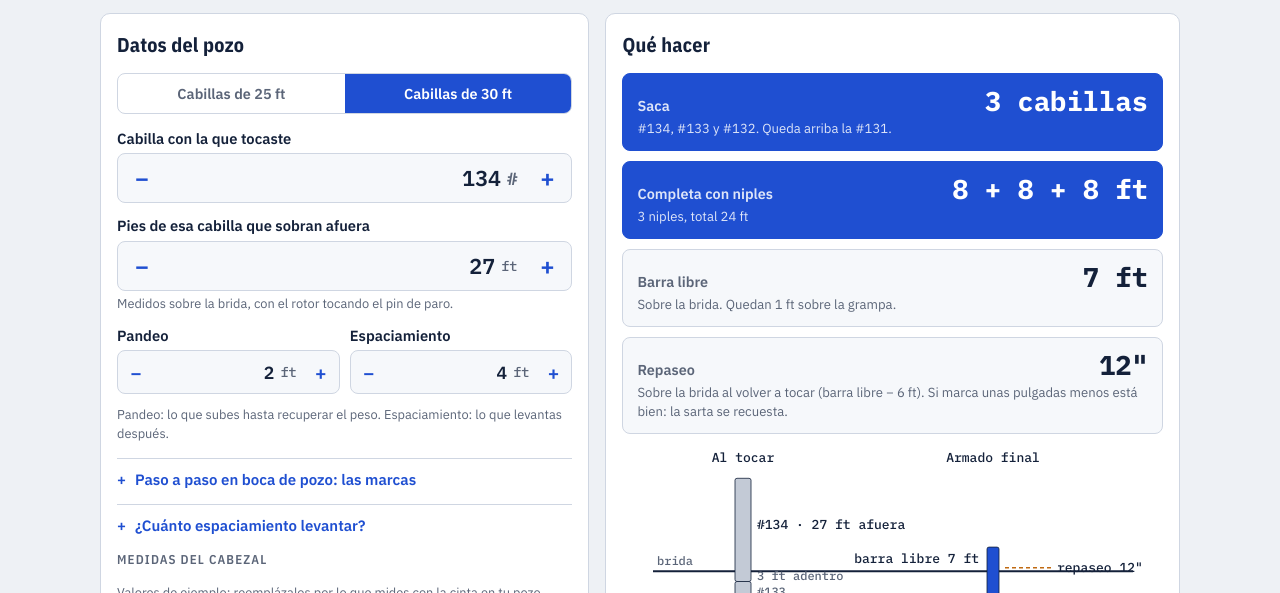
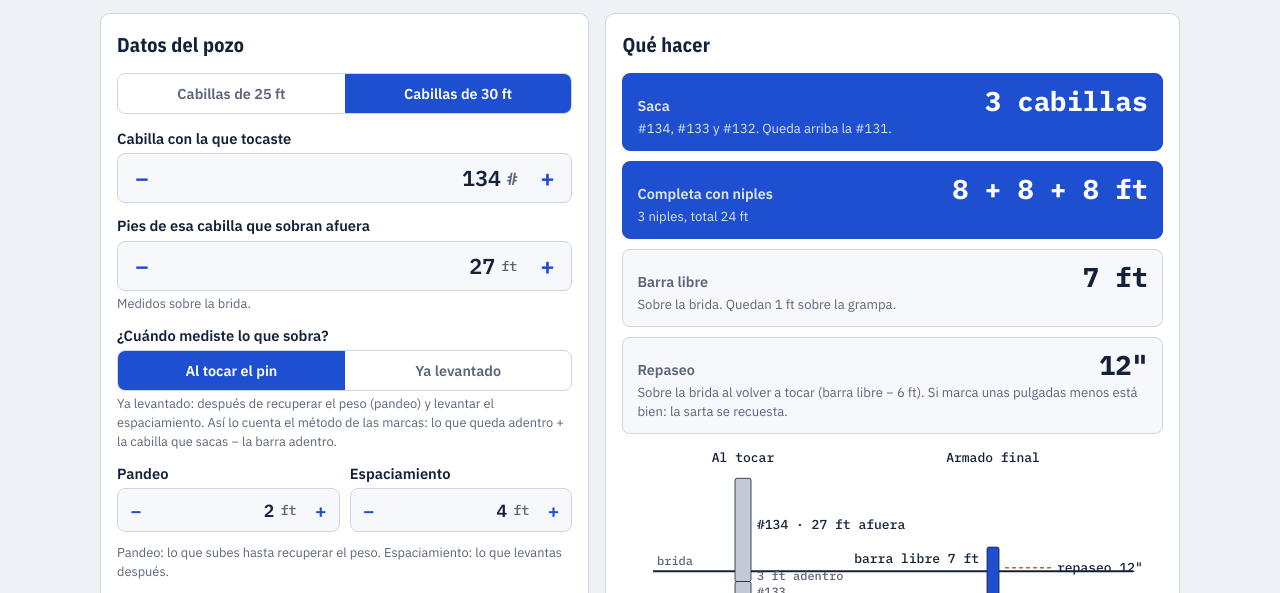
Before and after one commit to cesarrojas321/espaciamiento-bcp, a plain HTML site: page index.html in a window 1280 px wide. Shown: the part 178-771 px from the top of the page. Drawn offline with nearby package versions, Linux system fonts and the light colour scheme.

Commit message:
Opción para medir lo que sobra ya levantado (método de las marcas)

```diff
--- a/index.html
+++ b/index.html
@@ -187,7 +187,8 @@ body{background:var(--e-bg);color:var(--e-ink);margin:0}
       <div class="esp-seg" role="group" aria-label="Largo de las cabillas"><button type="button" data-largo="25" aria-pressed="false">Cabillas de 25 ft</button><button type="button" data-largo="30" aria-pressed="true">Cabillas de 30 ft</button></div>
       <div class="esp-campos">
         <div class="esp-campo"><label for="esp-cabilla">Cabilla con la que tocaste</label><div class="esp-step"><button type="button" data-delta="-1" data-para="cabilla" aria-label="Restar 1">−</button><input id="esp-cabilla" data-k="cabilla" type="number" inputmode="decimal" step="1" min="1" value="134"><span class="u"><span class="pre">#</span></span><button type="button" data-delta="1" data-para="cabilla" aria-label="Sumar 1">+</button></div></div>
-        <div class="esp-campo"><label for="esp-afuera">Pies de esa cabilla que sobran afuera</label><div class="esp-step"><button type="button" data-delta="-0.5" data-para="afuera" aria-label="Restar 0.5">−</button><input id="esp-afuera" data-k="afuera" type="number" inputmode="decimal" step="0.5" min="0" value="27"><span class="u">ft</span><button type="button" data-delta="0.5" data-para="afuera" aria-label="Sumar 0.5">+</button></div><small>Medidos sobre la brida, con el rotor tocando el pin de paro.</small></div>
+        <div class="esp-campo"><label for="esp-afuera">Pies de esa cabilla que sobran afuera</label><div class="esp-step"><button type="button" data-delta="-0.5" data-para="afuera" aria-label="Restar 0.5">−</button><input id="esp-afuera" data-k="afuera" type="number" inputmode="decimal" step="0.5" min="0" value="27"><span class="u">ft</span><button type="button" data-delta="0.5" data-para="afuera" aria-label="Sumar 0.5">+</button></div><small>Medidos sobre la brida.</small></div>
+        <div class="esp-campo"><span style="font-weight:600;font-size:.92rem">¿Cuándo mediste lo que sobra?</span><div class="esp-seg" role="group" aria-label="Cuándo mediste lo que sobra"><button type="button" data-medido="tocar" aria-pressed="true">Al tocar el pin</button><button type="button" data-medido="levantado" aria-pressed="false">Ya levantado</button></div><small>Ya levantado: después de recuperar el peso (pandeo) y levantar el espaciamiento. Así lo cuenta el método de las marcas: lo que queda adentro + la cabilla que sacas − la barra adentro.</small></div>
         <div class="esp-dos">
           <div class="esp-campo"><label for="esp-pandeo">Pandeo</label><div class="esp-step"><button type="button" data-delta="-0.5" data-para="pandeo" aria-label="Restar 0.5">−</button><input id="esp-pandeo" data-k="pandeo" type="number" inputmode="decimal" step="0.5" min="0" value="2"><span class="u">ft</span><button type="button" data-delta="0.5" data-para="pandeo" aria-label="Sumar 0.5">+</button></div></div>
           <div class="esp-campo"><label for="esp-espacio">Espaciamiento</label><div class="esp-step"><button type="button" data-delta="-0.5" data-para="espacio" aria-label="Restar 0.5">−</button><input id="esp-espacio" data-k="espacio" type="number" inputmode="decimal" step="0.5" min="0" value="4"><span class="u">ft</span><button type="button" data-delta="0.5" data-para="espacio" aria-label="Sumar 0.5">+</button></div></div>
@@ -229,7 +230,7 @@ body{background:var(--e-bg);color:var(--e-ink);margin:0}
         <div class="esp-campo"><label for="esp-rotorNiple">Rotor + niple de maniobra (+ cuello)</label><div class="esp-step"><button type="button" data-delta="-0.5" data-para="rotorNiple" aria-label="Restar 0.5">−</button><input id="esp-rotorNiple" data-k="rotorNiple" type="number" inputmode="decimal" step="0.5" min="0" value="36.46"><span class="u">ft</span><button type="button" data-delta="0.5" data-para="rotorNiple" aria-label="Sumar 0.5">+</button></div><small>Para calcular la profundidad del rotor. Ej.: rotor 32,46 ft + niple 4 ft.</small></div>
         <div class="esp-campo"><span style="font-weight:600;font-size:.92rem">Niples de cabilla que tienes</span><div class="esp-chips"><button type="button" data-niple="1" aria-pressed="false">1 ft</button><button type="button" data-niple="2" aria-pressed="true">2 ft</button><button type="button" data-niple="3" aria-pressed="false">3 ft</button><button type="button" data-niple="4" aria-pressed="true">4 ft</button><button type="button" data-niple="6" aria-pressed="true">6 ft</button><button type="button" data-niple="8" aria-pressed="true">8 ft</button><button type="button" data-niple="10" aria-pressed="true">10 ft</button><button type="button" data-niple="12" aria-pressed="false">12 ft</button></div><small>Se combinan hasta 3 niples.</small></div>
       </div></details>
-      <div class="esp-ej"><button type="button" data-ejemplo="a">Ejemplo A: #120, 15 ft</button><button type="button" data-ejemplo="b">Ejemplo B: #134, 27 ft</button><button type="button" data-ejemplo="c">Ejemplo C: 25 ft, #120, 10 ft</button></div>
+      <div class="esp-ej"><button type="button" data-ejemplo="a">Ejemplo A: #120, 15 ft</button><button type="button" data-ejemplo="b">Ejemplo B: #134, 27 ft</button><button type="button" data-ejemplo="c">Ejemplo C: 25 ft, #120, 15 ft ya levantado</button></div>
     </section>
     <section class="esp-panel" aria-label="Resultado" aria-live="polite">
       <h2>Qué hacer</h2>
@@ -339,6 +340,7 @@ const DEF = {
   largoCabilla: 30,
   cabilla: 134,
   afuera: 27,
+  medido: "tocar", // "tocar": lo que sobra se midió al tocar el pin; "levantado": ya con pandeo + espaciamiento
   pandeo: 2,
   espacio: 4,
   barraPulida: 40,
@@ -394,11 +396,13 @@ function cuentaDeCampo(entrada = {}) {
   const pila = (d.prensa + d.cabezal + d.grampa) / 12;
   const barraLibre = d.barraLibreFija > 0 ? d.barraLibreFija : (d.prensa + d.cabezal + d.grampa + d.stick) / 12;
   const adentro = d.barraPulida - barraLibre;
-  const adentroAlTocar = Lr - d.afuera;
+  const afueraAlTocar = d.medido === "levantado" ? d.afuera - levantado : d.afuera;
+  const adentroAlTocar = Lr - afueraAlTocar;
   const h0 = adentroAlTocar - levantado;
 
   if (d.afuera < 0 || d.afuera > Lr) avisos.push(`Lo que sobra afuera tiene que estar entre 0 y ${Lr} ft (el largo de la cabilla).`);
   if (levantado <= 0) avisos.push("Pandeo + espaciamiento tiene que ser mayor que cero.");
+  if (d.medido === "levantado" && afueraAlTocar < 0) avisos.push("Ya levantado no pueden sobrar menos pies que lo levantado: revisa lo medido.");
   if (adentro <= 0) avisos.push("La barra libre no puede ser mayor que la barra pulida.");
   if (avisos.length) return { ok: false, avisos, d };
 
@@ -430,10 +434,10 @@ function cuentaDeCampo(entrada = {}) {
   const sacar = Array.from({ length: k }, (_, i) => d.cabilla - i);
   const queda = d.cabilla - k;
   return {
-    ok: true, d, avisos, levantado, barraLibre, pila, adentro, adentroAlTocar, h0, k, hueco, niplesNecesarios,
+    ok: true, d, avisos, levantado, afueraAlTocar, barraLibre, pila, adentro, adentroAlTocar, h0, k, hueco, niplesNecesarios,
     exacta: comb.exacta, elegida, alternativa, sacar, queda,
-    profundidad: d.cabilla * Lr - d.afuera + d.rotorNiple,
-    fondoFinal: d.cabilla * Lr - d.afuera + d.rotorNiple - levantado,
+    profundidad: d.cabilla * Lr - afueraAlTocar + d.rotorNiple,
+    fondoFinal: d.cabilla * Lr - afueraAlTocar + d.rotorNiple - levantado,
   };
 }
 
@@ -472,13 +476,13 @@ const fmt = (v, d = 0) => Number(v).toLocaleString("es-VE", { minimumFractionDig
 const ft = (v) => fmt(v, Number.isInteger(Math.round(v * 100) / 100) ? 0 : 1).replace(/,0$/, "");
 const GUARDAR = "espaciamiento-bcp-v2";
 const EJEMPLOS = {
-  a: { largoCabilla: 30, cabilla: 120, afuera: 15, pandeo: 2, espacio: 3 },
-  b: { largoCabilla: 30, cabilla: 134, afuera: 27, pandeo: 2, espacio: 4, rotorNiple: 36.46 },
-  c: { largoCabilla: 25, cabilla: 120, afuera: 10, pandeo: 2, espacio: 3 },
+  a: { largoCabilla: 30, cabilla: 120, afuera: 15, medido: "tocar", pandeo: 2, espacio: 3 },
+  b: { largoCabilla: 30, cabilla: 134, afuera: 27, medido: "tocar", pandeo: 2, espacio: 4, rotorNiple: 36.46 },
+  c: { largoCabilla: 25, cabilla: 120, afuera: 15, medido: "levantado", pandeo: 2, espacio: 3 },
 };
 function dibujo(r) {
   const d = r.d, e = r.elegida, Lr = d.largoCabilla;
-  const arriba = Math.max(d.afuera, e.barraLibre) + 3, abajo = r.hueco + 6;
+  const arriba = Math.max(r.afueraAlTocar, e.barraLibre) + 3, abajo = r.hueco + 6;
   const H = 360, s = (H - 40) / (arriba + abajo), y0 = 20 + arriba * s;
   const Y = (pies) => y0 + pies * s;
   const W = 520, xa = 110, xb = 360, w = 16;
@@ -488,9 +492,9 @@ function dibujo(r) {
   g += '<line x1="20" x2="' + (W - 20) + '" y1="' + y0.toFixed(1) + '" y2="' + y0.toFixed(1) + '" stroke="var(--e-ink)" stroke-width="2"/>';
   g += t(24, y0 - 6, "brida", "start", "t2");
   g += t(xa, 14, "Al tocar", "middle") + t(xb, 14, "Armado final", "middle");
-  const topA = Y(-d.afuera), finA = Y(Lr - d.afuera);
+  const topA = Y(-r.afueraAlTocar), finA = Y(Lr - r.afueraAlTocar);
   g += rect(xa, topA, finA, "var(--e-rod)");
-  g += t(xa + 14, (topA + y0) / 2 + 4, "#" + d.cabilla + " · " + ft(d.afuera) + " ft afuera");
+  g += t(xa + 14, (topA + y0) / 2 + 4, "#" + d.cabilla + " · " + ft(r.afueraAlTocar) + " ft afuera");
   g += t(xa + 14, (y0 + finA) / 2 + 4, ft(r.adentroAlTocar) + " ft adentro", "start", "t2");
   g += rect(xa, finA, Math.min(H - 4, finA + Lr * s), "var(--e-rod)");
   g += t(xa + 14, Math.min(H - 8, finA + 14), "#" + (d.cabilla - 1), "start", "t2");
@@ -515,18 +519,20 @@ function init(root) {
   const sincronizar = () => {
     qa("[data-k]").forEach((el) => { if (el.dataset.k in st) el.value = st[el.dataset.k]; });
     qa("[data-largo]").forEach((b) => b.setAttribute("aria-pressed", String(+b.dataset.largo === st.largoCabilla)));
+    qa("[data-medido]").forEach((b) => b.setAttribute("aria-pressed", String(b.dataset.medido === (st.medido || "tocar"))));
     qa("[data-fijo]").forEach((b) => b.setAttribute("aria-pressed", String(+b.dataset.fijo === (st.barraLibreFija || 0))));
     qa("[data-niple]").forEach((b) => b.setAttribute("aria-pressed", String(st.niples.includes(+b.dataset.niple))));
   };
   const out = (k, v) => { const el = q('[data-o="' + k + '"]'); if (el) el.textContent = v; };
   function ayuda() {
     const sel = q('[data-ay="diam"]'); if (!sel) return {};
-    const pies = Math.max(0, st.cabilla * st.largoCabilla - st.afuera);
+    const afT = st.medido === "levantado" ? st.afuera - st.pandeo - st.espacio : st.afuera;
+    const pies = Math.max(0, st.cabilla * st.largoCabilla - afT);
     const F = parseFloat(q('[data-k="ayF"]').value) || 0, hol = parseFloat(q('[data-k="ayH"]').value) || 0;
     const r = sarta(sel.value, pies, 1.0, F);
     const hooke = (r.porCarga + hol) / 12, regla = r.regla / 12, pie = pies / 1000;
     out("ayProf", fmt(pies) + " ft");
-    out("ayProfTxt", "Cabilla #" + st.cabilla + " × " + ft(st.largoCabilla) + " ft − " + ft(st.afuera) + " ft que sobran = " + fmt(pies) + " ft (solo cabillas; si hay niples en la sarta, súmalos).");
+    out("ayProfTxt", "Cabilla #" + st.cabilla + " × " + ft(st.largoCabilla) + " ft − " + ft(afT) + " ft que sobraban al tocar = " + fmt(pies) + " ft (solo cabillas; si hay niples en la sarta, súmalos).");
     out("ayPie", ft(pie) + " ft"); out("ayPieTxt", "1 ft × " + fmt(pies / 1000, 2) + " miles de pies. Equivale a 12 pulgadas por cada 1000 ft: la regla de la cabilla de 1 pulgada.");
     out("ayHooke", ft(hooke) + " ft"); out("ayHookeTxt", fmt(r.porCarga, 1) + '" de estiramiento con ' + fmt(F) + " lb a " + fmt(pies) + " ft + " + fmt(hol) + '" de holgura');
     out("ayRegla", ft(regla) + " ft"); out("ayReglaTxt", CABILLAS[sel.value].regla + '" por cada 1000 ft × ' + fmt(pies / 1000, 2) + " (conservadora, supone unas 25.000 lb)");
@@ -566,7 +572,7 @@ function init(root) {
     const pasos = q('[data-o="pasos"]');
     if (pasos) pasos.innerHTML = [
       "Levantado: pandeo + espaciamiento = <b>" + ft(st.pandeo) + " + " + ft(st.espacio) + " = " + ft(r.levantado) + " ft</b>.",
-      "De la #" + st.cabilla + " quedaban " + ft(r.adentroAlTocar) + " ft adentro; después de levantar quedan <b>" + ft(r.h0) + " ft</b>.",
+      st.medido === "levantado" ? "Ya levantado, de la #" + st.cabilla + " sobran " + ft(st.afuera) + " ft afuera y quedan <b>" + ft(r.h0) + " ft</b> adentro (al tocar quedaban " + ft(r.adentroAlTocar) + ")." : "De la #" + st.cabilla + " quedaban " + ft(r.adentroAlTocar) + " ft adentro; después de levantar quedan <b>" + ft(r.h0) + " ft</b>.",
       "Barra que va adentro: " + ft(st.barraPulida) + " − " + ft(r.barraLibre) + " = <b>" + ft(r.adentro) + " ft</b>.",
       r.k > 1 ? ft(r.h0) + " ft no alcanzan para " + ft(r.adentro) + ": se sacan " + r.k + " cabillas y el hueco queda en <b>" + ft(r.hueco) + " ft</b>." : "Se saca la #" + st.cabilla + ": el hueco es <b>" + ft(r.hueco) + " ft</b>.",
       "Niples: " + ft(r.hueco) + " − " + ft(r.adentro) + " = <b>" + ft(r.niplesNecesarios) + " ft</b>" + (r.exacta ? "." : "; no hay combinación exacta, se usan " + ft(e.total) + " ft y la barra libre queda en " + fmtPies(e.barraLibre) + "."),
@@ -585,6 +591,7 @@ function init(root) {
   qa("[data-niple]").forEach((b) => b.addEventListener("click", () => {
     const n = +b.dataset.niple; st.niples = st.niples.includes(n) ? st.niples.filter((x) => x !== n) : [...st.niples, n].sort((a, c) => a - c); sincronizar(); render();
   }));
+  qa("[data-medido]").forEach((b) => b.addEventListener("click", () => { st.medido = b.dataset.medido; sincronizar(); render(); }));
   qa("[data-ejemplo]").forEach((b) => b.addEventListener("click", () => { st = { ...st, ...EJEMPLOS[b.dataset.ejemplo], barraLibreFija: 0, prensa: 24, cabezal: 42, grampa: 6, stick: 12 }; sincronizar(); render(); }));
   qa('[data-ay], [data-k="ayF"], [data-k="ayH"]').forEach((el) => el.addEventListener("input", ayuda));
   qa("[data-usar]").forEach((b) => b.addEventListener("click", () => { const a = ayuda(); st.espacio = a[b.dataset.usar] || st.espacio; sincronizar(); render(); }));
```
